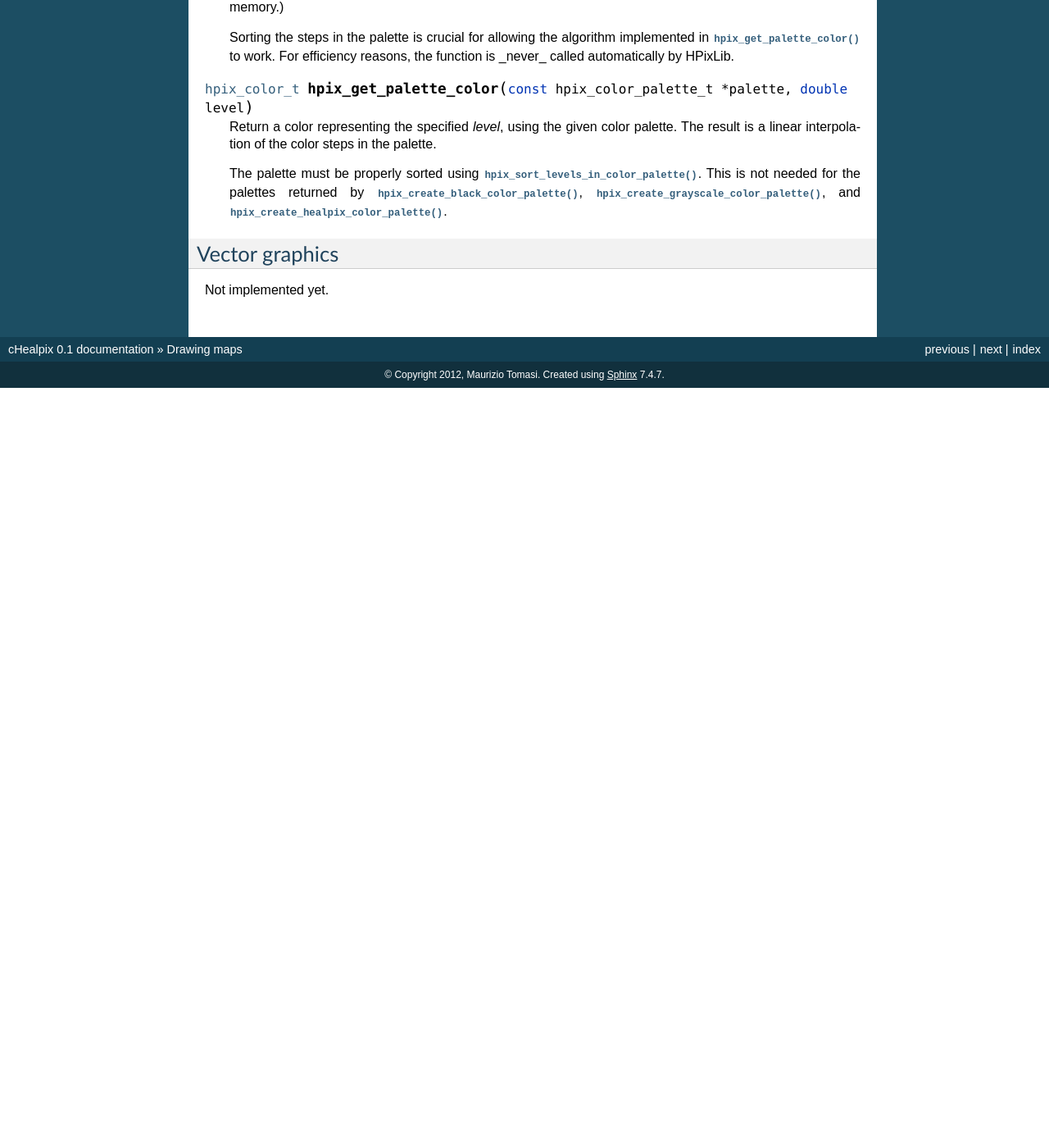
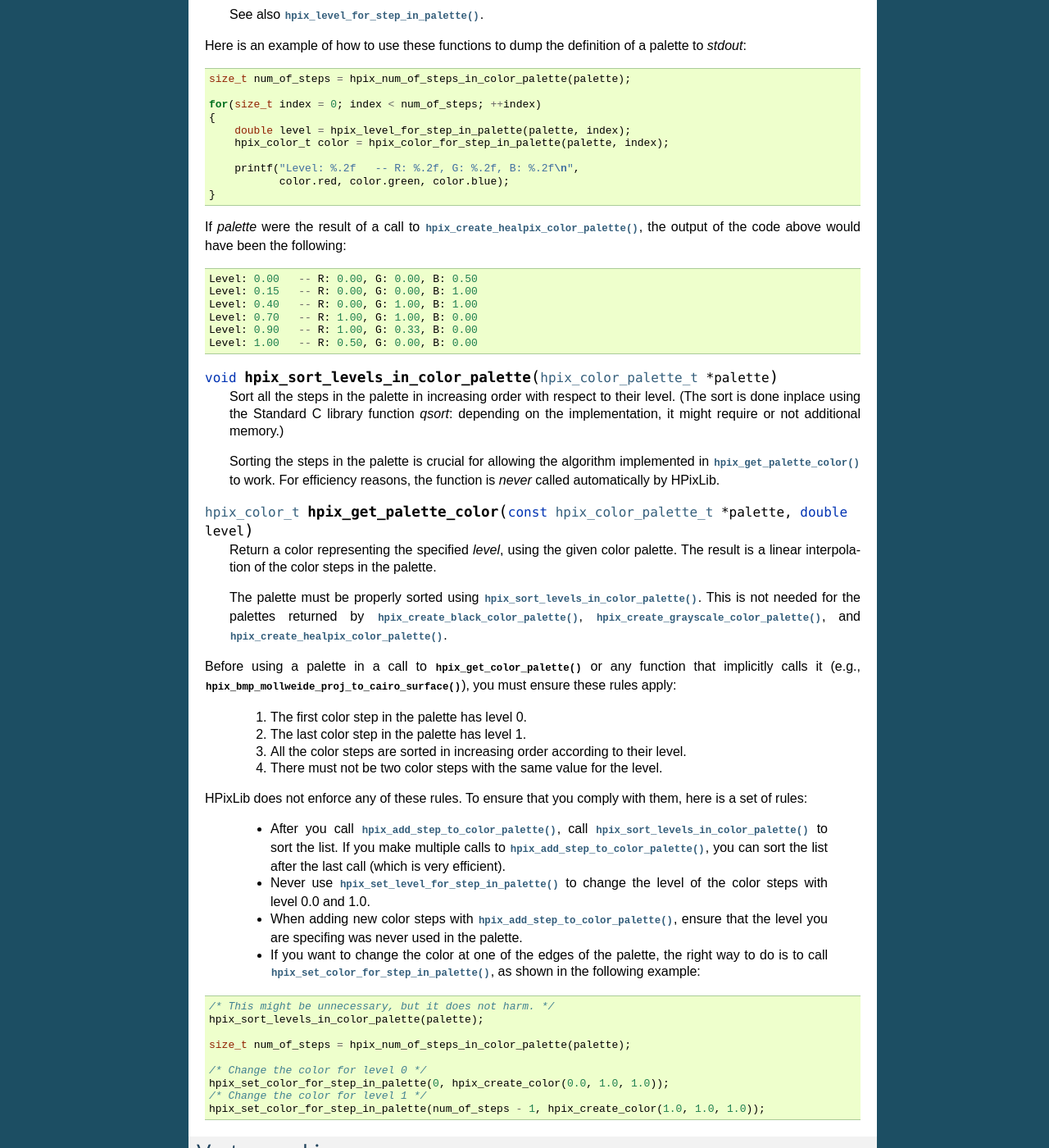
Before and after one commit to ziotom78/HPixLib, a Sphinx documentation site: the page built from doc/source/drawing.rst, in a window 1280 px wide and 1400 px high, scrolled down 5867 px. Shown: the whole window at 82% size. Built offline with Sphinx 7.4.7, drawn with Linux system fonts in a browser that asks for light colours; formulas are drawn with MathJax 3; before the commit the page ends 6340 px from its top, so only the background shows below that; some of the changed text lies outside the part shown.

Commit message:
Better explanation of the palette routines, and a few more examples.

```diff
--- a/doc/source/drawing.rst
+++ b/doc/source/drawing.rst
@@ -264,27 +264,28 @@
 
     The original Healpix color palette
 
-The type :c:type:`hpix_color_palette_t` is an opaque type that holds
-the information which represents a color palette:
 
-   #. An array of levels and colors (:c:type:`hpix_color_t`). This
-      array always contains at least two elements: the one at level 0
-      (left side) and the one at level 1 (right side).
+.. c:type:: hpix_color_palette_t
 
-   #. The color to be used for unseen pixels. This can be read using
-      :c:func:`hpix_color_for_unseen_pixels_in_palette` and set using
-      :c:func:`hpix_set_color_for_unseen_pixels_in_palette`.
+    The type :c:type:`hpix_color_palette_t` is an opaque type that
+    holds the information which represents a color palette:
 
-Being an opaque type, it can be accessed only using the setter/getter
-functions described here. It is important to note that for the linear
-interpolation routines to work (implemented in
-:c:func:`hpix_get_palette_color`), the levels must be sorted in
-ascending order. Moreover, as said above, the first level should have
-a level equal to 0 and the last should have a level equal to 1.
+       #. An array of levels and colors (:c:type:`hpix_color_t`). This
+          array always contains at least two elements: the one at level 0
+          (left side) and the one at level 1 (right side).
 
-It is possible to add color levels and to modify the existing ones,
-but it is not possible to delete levels from a
-:c:type:`hpix_color_palette_t` variable.
+       #. The color to be used for unseen pixels.
+
+    HPixLib provides a few functions that create nice-looking palettes
+    ready to use: :c:func:`hpix_create_grayscale_color_palette` and
+    :c:func:`hpix_create_healpix_color_palette`. When a palette is no
+    longer used, the program must call
+    :c:func:`hpix_free_color_palette`.
+
+    Note that, being an opaque type, :c:type:`hpix_color_palette_t`
+    can be accessed only using the setter/getter functions described
+    here.
+
 
 .. c:function:: hpix_color_palette_t * hpix_create_black_color_palette(void)
 
@@ -298,9 +299,12 @@
 
 .. c:function:: hpix_color_palette_t * hpix_create_grayscale_color_palette(void)
 
-    Create a color palette that mimics the one used by the original
-    Healpix library. When the palette is no longer used, the program
-    must call :c:func:`hpix_free_color_palette`.
+    Create a color palette made by gray shades. (The color used for
+    unseen pixels has a reddish tint, in order to make it
+    distinguishable from the others.)
+
+    When the palette is no longer used, the program must call
+    :c:func:`hpix_free_color_palette`.
 
 .. c:function:: hpix_color_palette_t * hpix_create_healpix_color_palette(void)
 
@@ -312,6 +316,10 @@
 
     Release any memory associated with the palette.
 
+The color to be used for unseen/masked/bad pixels can be read using
+:c:func:`hpix_color_for_unseen_pixels_in_palette` and set using
+:c:func:`hpix_set_color_for_unseen_pixels_in_palette`.
+
 .. c:function:: void hpix_set_color_for_unseen_pixels_in_palette(hpix_color_palette_t * palette, hpix_color_t new_color)
 
     Set the color to be used for unseen pixels in the specified palette.
@@ -319,6 +327,10 @@
 .. c:function:: hpix_color_t hpix_set_color_for_unseen_pixels_in_palette(hpix_color_palette_t * palette)
 
     Retrieve from the palette the color to be used for unseen pixels.
+
+It is possible to add color levels and to modify the existing ones.
+Note however that it is not possible to delete levels from a
+:c:type:`hpix_color_palette_t` variable.
 
 .. c:function:: void hpix_add_step_to_color_palette(hpix_color_palette_t * palette, double level, hpix_color_t color)
 
@@ -353,7 +365,6 @@
     `zero_based_index` ranges from 0 to the value returned by
     :c:func:`hpix_num_of_steps_in_color_palette`.
 
-
 .. c:function:: void hpix_set_color_for_step_in_palette(hpix_color_palette_t * palette, size_t zero_based_index, hpix_color_t new_color)
 
     Change the color associated with the given step in the palette.
@@ -369,6 +380,32 @@
 
     See also :c:func:`hpix_level_for_step_in_palette`.
 
+Here is an example of how to use these functions to dump the
+definition of a palette to `stdout`:
+
+.. code-block:: c
+
+    size_t num_of_steps = hpix_num_of_steps_in_color_palette(palette);
+
+    for(size_t index = 0; index < num_of_steps; ++index)
+    {
+        double level = hpix_level_for_step_in_palette(palette, index);
+	hpix_color_t color = hpix_color_for_step_in_palette(palette, index);
+
+        printf("Level: %.2f   -- R: %.2f, G: %.2f, B: %.2f\n",
+               color.red, color.green, color.blue);
+    }
+
+If `palette` were the result of a call to
+:c:func:`hpix_create_healpix_color_palette`, the output of the code
+above would have been the following::
+
+    Level: 0.00   -- R: 0.00, G: 0.00, B: 0.50
+    Level: 0.15   -- R: 0.00, G: 0.00, B: 1.00
+    Level: 0.40   -- R: 0.00, G: 1.00, B: 1.00
+    Level: 0.70   -- R: 1.00, G: 1.00, B: 0.00
+    Level: 0.90   -- R: 1.00, G: 0.33, B: 0.00
+    Level: 1.00   -- R: 0.50, G: 0.00, B: 0.00
 
 .. c:function:: void hpix_sort_levels_in_color_palette(hpix_color_palette_t * palette)
 
@@ -379,7 +416,7 @@
 
     Sorting the steps in the palette is crucial for allowing the
     algorithm implemented in :c:func:`hpix_get_palette_color` to work.
-    For efficiency reasons, the function is _never_ called
+    For efficiency reasons, the function is *never* called
     automatically by HPixLib.
 
 .. c:function:: hpix_color_t hpix_get_palette_color(const hpix_color_palette_t * palette, double level)
@@ -395,6 +432,55 @@
     :c:func:`hpix_create_grayscale_color_palette`, and
     :c:func:`hpix_create_healpix_color_palette`.
 
+Before using a palette in a
+call to :c:func:`hpix_get_color_palette` or any function that
+implicitly calls it (e.g.,
+:c:func:`hpix_bmp_mollweide_proj_to_cairo_surface`), you must ensure
+these rules apply:
+
+    #. The first color step in the palette has level 0.
+
+    #. The last color step in the palette has level 1.
+
+    #. All the color steps are sorted in increasing order according to
+       their level.
+
+    #. There must not be two color steps with the same value for the
+       level.
+
+HPixLib does not enforce any of these rules. To ensure that you comply
+with them, here is a set of rules:
+
+    * After you call :c:func:`hpix_add_step_to_color_palette`, call
+      :c:func:`hpix_sort_levels_in_color_palette` to sort the list. If
+      you make multiple calls to
+      :c:func:`hpix_add_step_to_color_palette`, you can sort the list
+      after the last call (which is very efficient).
+
+    * Never use :c:func:`hpix_set_level_for_step_in_palette` to change
+      the level of the color steps with level 0.0 and 1.0.
+
+    * When adding new color steps with
+      :c:func:`hpix_add_step_to_color_palette`, ensure that the level
+      you are specifing was never used in the palette.
+
+    * If you want to change the color at one of the edges of the
+      palette, the right way to do is to call
+      :c:func:`hpix_set_color_for_step_in_palette`, as shown in the
+      following example:
+
+.. code-block:: c
+
+    /* This might be unnecessary, but it does not harm. */
+    hpix_sort_levels_in_color_palette(palette);
+
+    size_t num_of_steps = hpix_num_of_steps_in_color_palette(palette);
+
+    /* Change the color for level 0 */
+    hpix_set_color_for_step_in_palette(0, hpix_create_color(0.0, 1.0, 1.0));
+    /* Change the color for level 1 */
+    hpix_set_color_for_step_in_palette(num_of_steps - 1, hpix_create_color(1.0, 1.0, 1.0));
+
 Vector graphics
 ---------------
 
```
